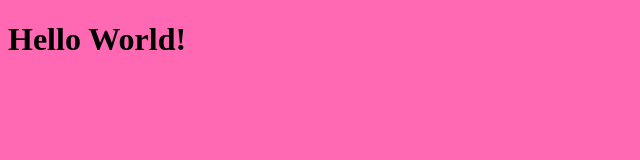
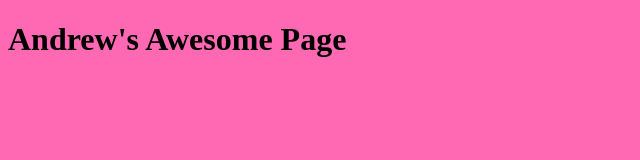
Before and after one commit to andrew-peterson0429/1600-portfolio-Fall2020, a plain HTML site: page index.html in a window 1280 px wide. Shown: the whole page, without its empty margins (0-640 px from the left). Drawn offline with Linux system fonts and the light colour scheme.

Commit message:
basic html and css docs created

```diff
--- a/index.html
+++ b/index.html
@@ -3,10 +3,10 @@
 <head>
     <meta charset="UTF-8">
     <meta name="viewport" content="width=device-width, initial-scale=1.0">
-    <title>Document</title>
+    <title>Andrew's Awesome Page</title>
     <link href="index.css" rel="stylesheet">
 </head>
 <body>
-    <h1> Hello World!</h1>
+    <h1> Andrew's Awesome Page</h1>
 </body>
 </html>
```
